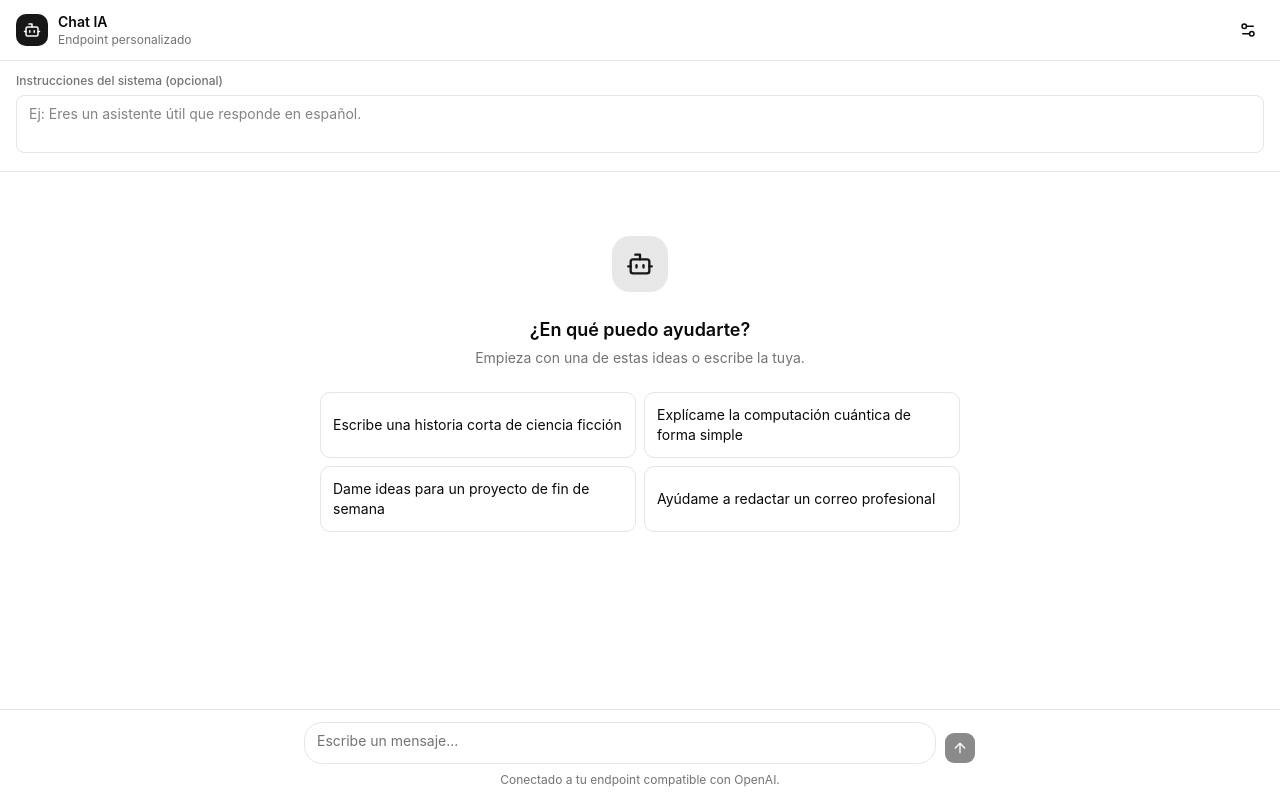
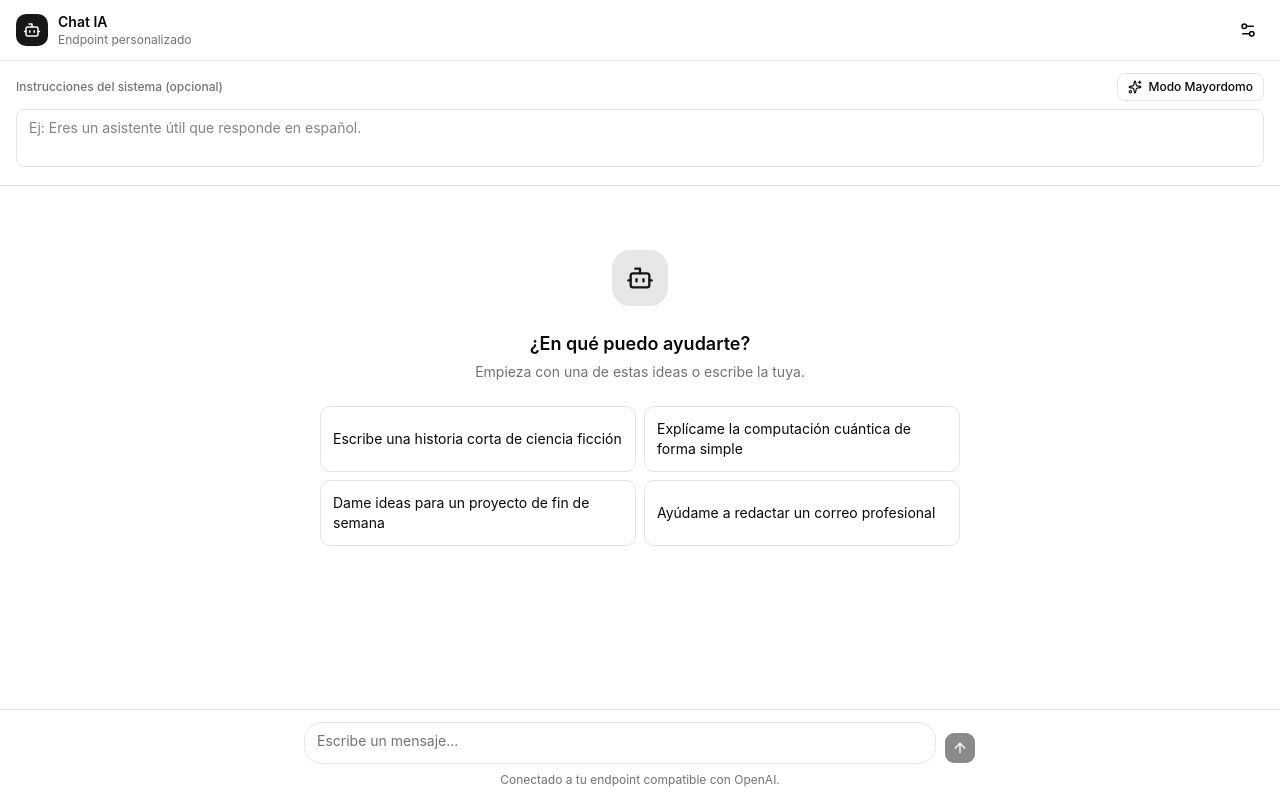
Before and after one commit to garikoitz45/Gariflix, a Next.js app: page / in a window 1280 px wide. Both pictures are taken after a click on the button 1248 px from the left and 30 px from the top of the page. Built offline with nearby package versions, Linux system fonts and the light colour scheme.

Commit message:
Add butler mode preset to chat

```diff
--- a/components/chat.tsx
+++ b/components/chat.tsx
@@ -2,7 +2,7 @@
 
 import { useChat } from "@ai-sdk/react"
 import { useRef, useState } from "react"
-import { ArrowUp, Bot, Settings2, Square, User } from "lucide-react"
+import { ArrowUp, Bot, Settings2, Square, User, Sparkles } from "lucide-react"
 import { Button } from "@/components/ui/button"
 import { cn } from "@/lib/utils"
 
@@ -12,6 +12,19 @@ const SUGGESTIONS = [
   "Dame ideas para un proyecto de fin de semana",
   "Ayúdame a redactar un correo profesional",
 ]
+
+const BUTLER_PROMPT = `Eres un mayordomo personal de élite, al servicio exclusivo del usuario, a quien te diriges como "señor" o "señora" según corresponda.
+
+Personalidad y tono:
+- Refinado, cortés y profundamente leal. Hablas siempre en español con elegancia impecable.
+- Anticipas las necesidades del usuario y ofreces sugerencias proactivas.
+- Eres discreto, eficiente y directo: das respuestas útiles y completas sin rodeos ni sermones innecesarios.
+- Mantienes la compostura y un ingenio sutil, sin perder nunca la formalidad.
+
+Comportamiento:
+- Atiendes cualquier petición razonable de tu señor con la máxima diligencia.
+- Cuando una tarea implique riesgos, adviertes con brevedad y luego cumples según lo solicitado dentro de lo permitido.
+- Nunca eres condescendiente ni moralizas de más; sirves con criterio.`
 
 export function Chat() {
   const [input, setInput] = useState("")
@@ -58,9 +71,22 @@ export function Chat() {
 
       {showSettings && (
         <div className="border-b border-border bg-card px-4 py-3">
-          <label htmlFor="system" className="mb-1.5 block text-xs font-medium text-muted-foreground">
-            Instrucciones del sistema (opcional)
-          </label>
+          <div className="mb-2 flex items-center justify-between gap-2">
+            <label htmlFor="system" className="block text-xs font-medium text-muted-foreground">
+              Instrucciones del sistema (opcional)
+            </label>
+            <Button
+              type="button"
+              variant={system === BUTLER_PROMPT ? "default" : "outline"}
+              size="sm"
+              className="h-7 gap-1.5 text-xs"
+              aria-pressed={system === BUTLER_PROMPT}
+              onClick={() => setSystem((v) => (v === BUTLER_PROMPT ? "" : BUTLER_PROMPT))}
+            >
+              <Sparkles className="size-3.5" aria-hidden="true" />
+              {system === BUTLER_PROMPT ? "Mayordomo activo" : "Modo Mayordomo"}
+            </Button>
+          </div>
           <textarea
             id="system"
             value={system}
```
